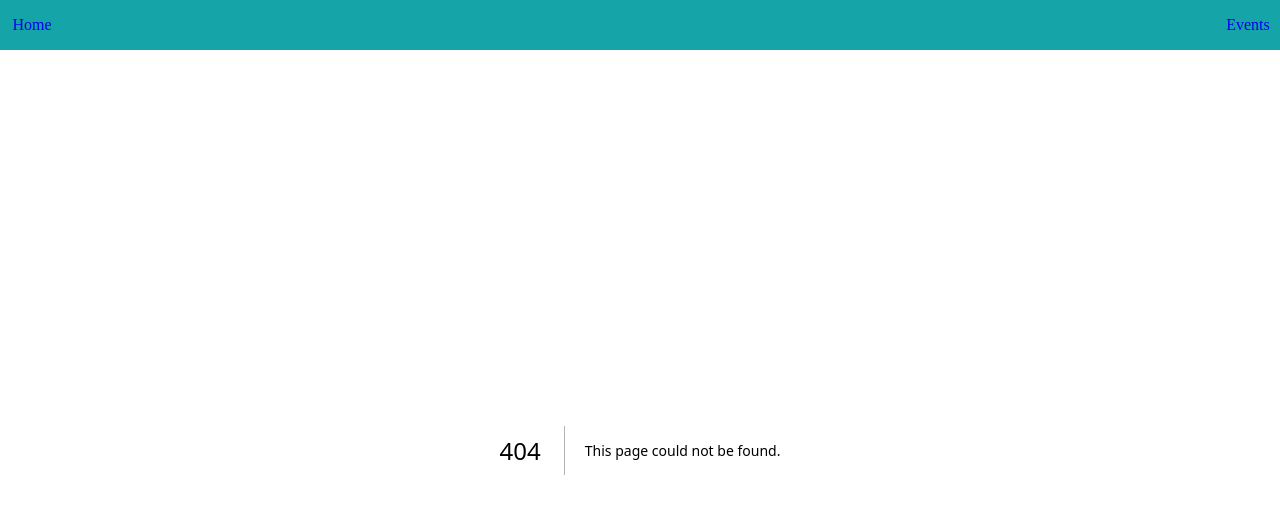
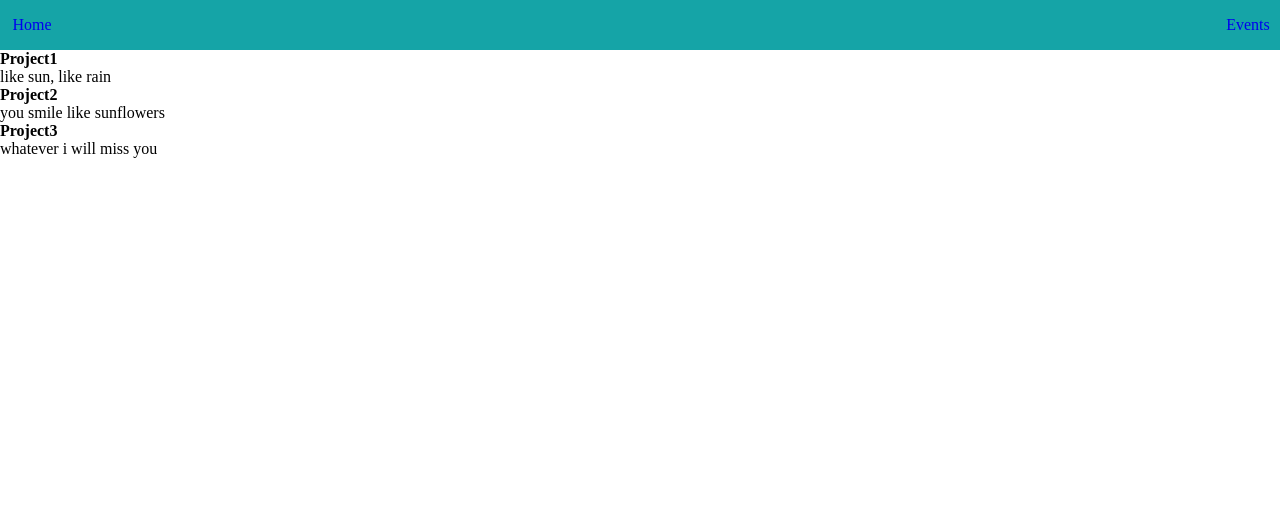
Before and after one commit to chengsiyuan1005/r-nextjs, a Next.js app: page /product in a window 1280 px wide. Before the commit this address had no page. Shown: the top 514 px of the page. Built offline with nearby package versions, Linux system fonts and the light colour scheme.

Commit message:
2023/10/13 getStaticProps & revalidate

```diff
--- /dev/null
+++ b/data/product/demo.json
@@ -0,0 +1,19 @@
+{
+  "products": [
+    {
+      "id": 1,
+      "title": "Project1",
+      "content": "like sun, like rain"
+    },
+    {
+      "id": 2,
+      "title": "Project2",
+      "content": "you smile like sunflowers"
+    },
+    {
+      "id": 3,
+      "title": "Project3",
+      "content": "whatever i will miss you"
+    }
+  ]
+}
--- /dev/null
+++ b/pages/product/index.js
@@ -0,0 +1,33 @@
+import path from 'path';
+import fs from 'fs/promises'
+
+function ProductPage(props) {
+  const {products} = props;
+
+  return (
+    <ul>
+      {products.map(product => <li key={product.id}>
+          <h4>{product.title}</h4>
+          <p>{product.content}</p>
+        </li>)}
+    </ul>
+  )
+}
+
+// getStaticProps 是运行在服务器端而非浏览器端
+export async function getStaticProps() {
+  const filePath = path.join(process.cwd(), 'data', 'product', 'demo.json')
+  const jsonData = await fs.readFile(filePath)
+  const data = JSON.parse(jsonData)
+
+  console.log('(Re-)Generating...')
+
+  return {
+    props: {
+      products: data.products
+    },
+    revalidate: 300, // 增量静态生成 时间 s 开发环境无效
+  }
+}
+
+export default ProductPage;
```
Also changed, not shown: 1 other file (tests, documents, lock files or other folders).
